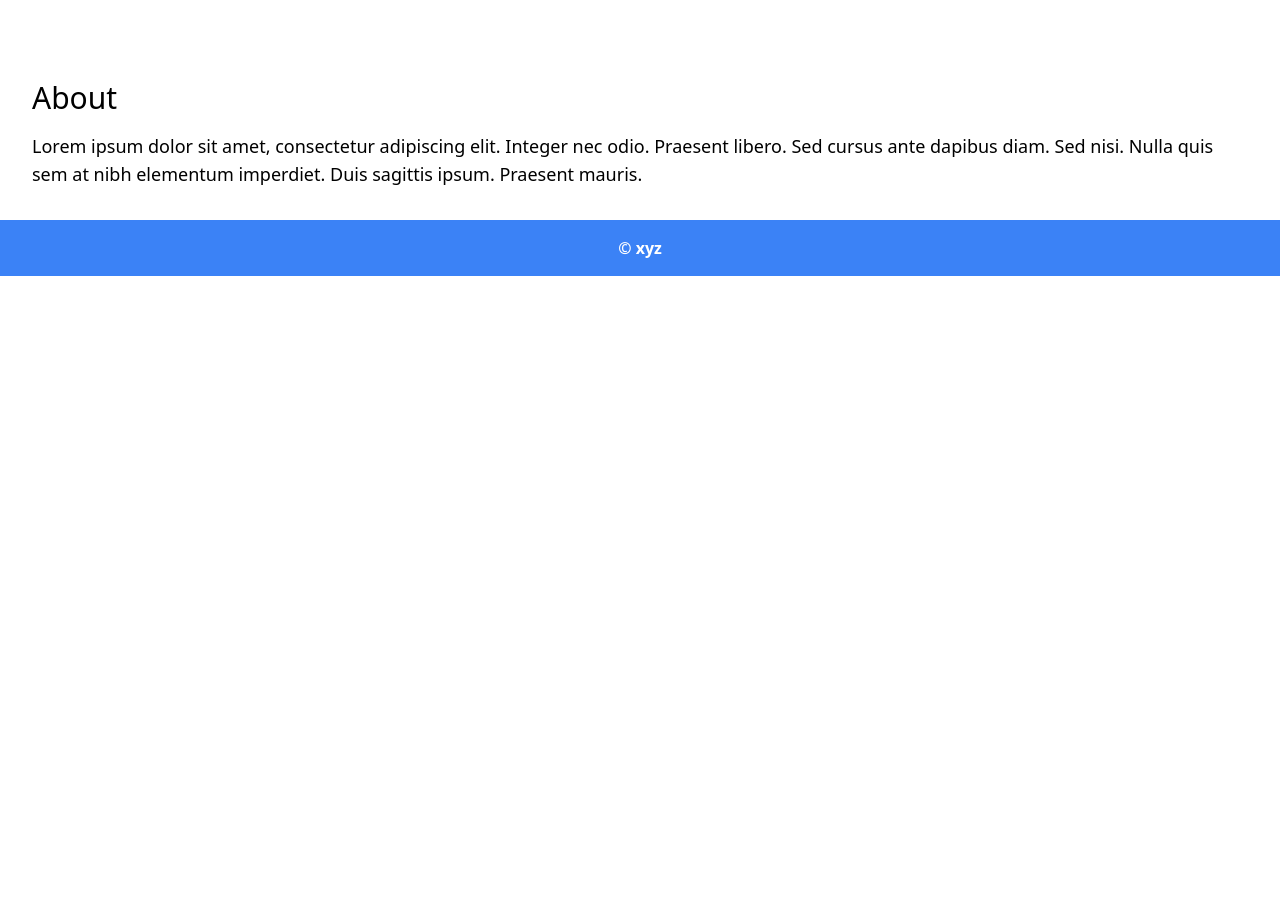
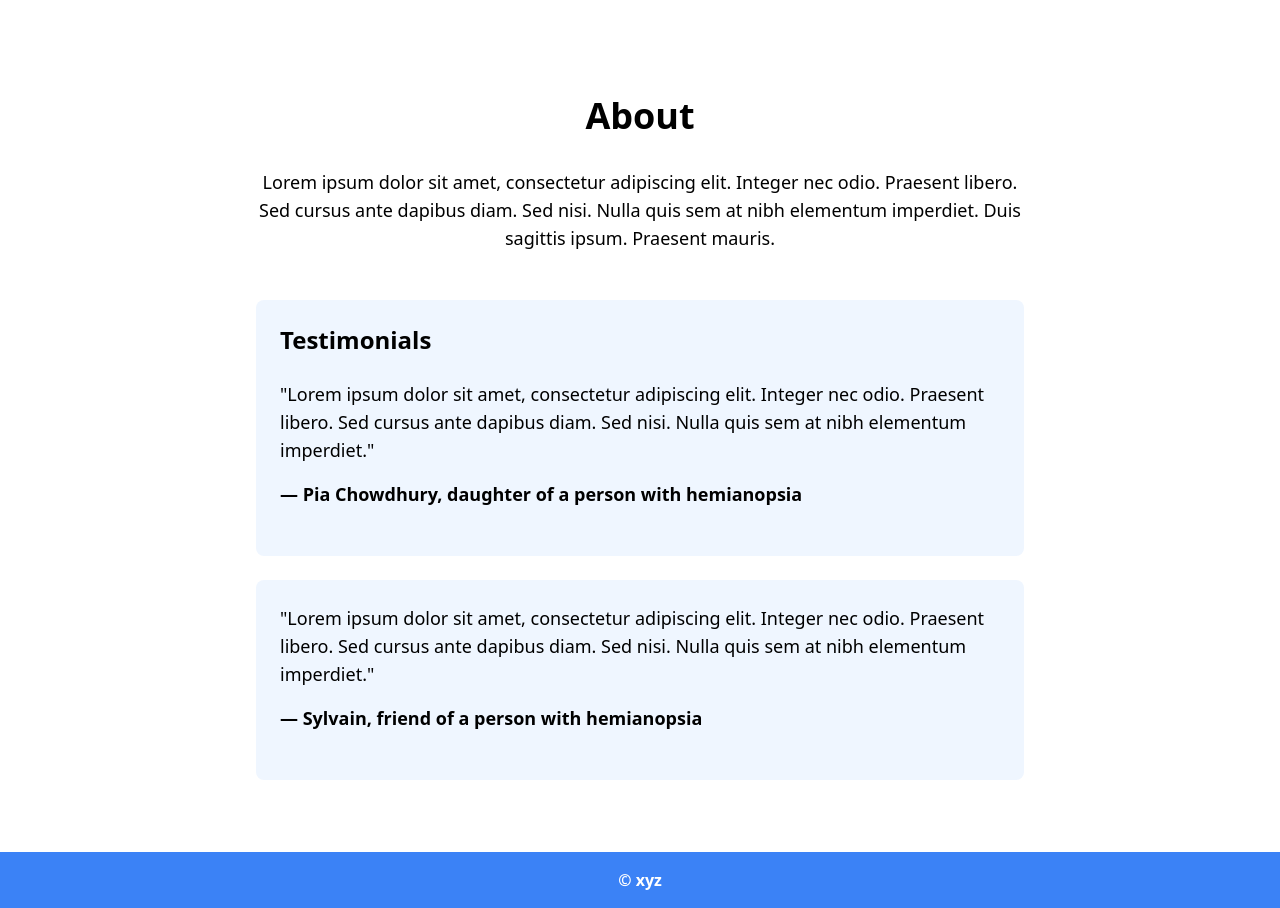
Before and after one commit to mcdott/hemianopsia-sims, a React (Vite) app: page /#/ in a window 1280 px wide. Shown: the part 3248-4156 px from the top of the page. Before the commit the page ends 3524 px from the top, so only its background shows below. Built offline with nearby package versions, Linux system fonts and the light colour scheme.

Commit message:
Added testimonials to About section

```diff
--- a/src/components/About.tsx
+++ b/src/components/About.tsx
@@ -1,17 +1,43 @@
-// src/About.tsx
-
 import React from "react";
 
 const About: React.FC = () => {
   return (
-    <div className='p-8'>
-      <h1 className='text-3xl mb-4'>About</h1>
-      <p className='text-lg'>
-        Lorem ipsum dolor sit amet, consectetur adipiscing elit. Integer nec
-        odio. Praesent libero. Sed cursus ante dapibus diam. Sed nisi. Nulla
-        quis sem at nibh elementum imperdiet. Duis sagittis ipsum. Praesent
-        mauris.
-      </p>
+    <div className='container mx-auto px-4 py-12'>
+      <div className='text-center'>
+        <h1 className='text-3xl lg:text-4xl font-bold mb-8'>About</h1>
+        <p className='text-lg mx-auto max-w-3xl mb-12'>
+          Lorem ipsum dolor sit amet, consectetur adipiscing elit. Integer nec
+          odio. Praesent libero. Sed cursus ante dapibus diam. Sed nisi. Nulla
+          quis sem at nibh elementum imperdiet. Duis sagittis ipsum. Praesent
+          mauris.
+        </p>
+      </div>
+
+      <div className='bg-blue-50 p-6 rounded-lg mx-auto max-w-3xl mb-6'>
+        <h2 className='text-2xl font-semibold mb-6'>Testimonials</h2>
+        <blockquote className='text-lg mb-6'>
+          <p className='mb-4'>
+            "Lorem ipsum dolor sit amet, consectetur adipiscing elit. Integer
+            nec odio. Praesent libero. Sed cursus ante dapibus diam. Sed nisi.
+            Nulla quis sem at nibh elementum imperdiet."
+          </p>
+          <footer className='font-semibold'>
+            &mdash; Pia Chowdhury, daughter of a person with hemianopsia
+          </footer>
+        </blockquote>
+      </div>
+      <div className='bg-blue-50 p-6 rounded-lg mx-auto max-w-3xl mb-6'>
+        <blockquote className='text-lg mb-6'>
+          <p className='mb-4'>
+            "Lorem ipsum dolor sit amet, consectetur adipiscing elit. Integer
+            nec odio. Praesent libero. Sed cursus ante dapibus diam. Sed nisi.
+            Nulla quis sem at nibh elementum imperdiet."
+          </p>
+          <footer className='font-semibold'>
+            &mdash; Sylvain, friend of a person with hemianopsia
+          </footer>
+        </blockquote>
+      </div>
     </div>
   );
 };
```
